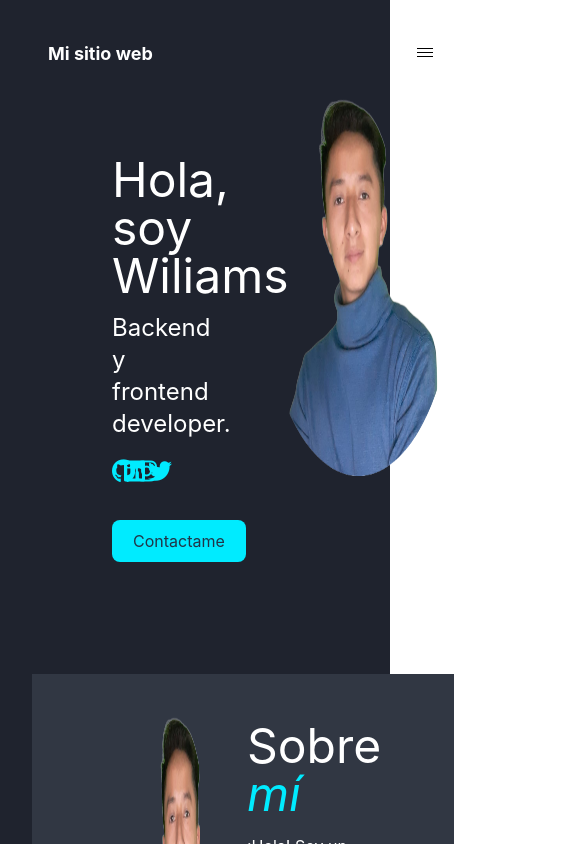
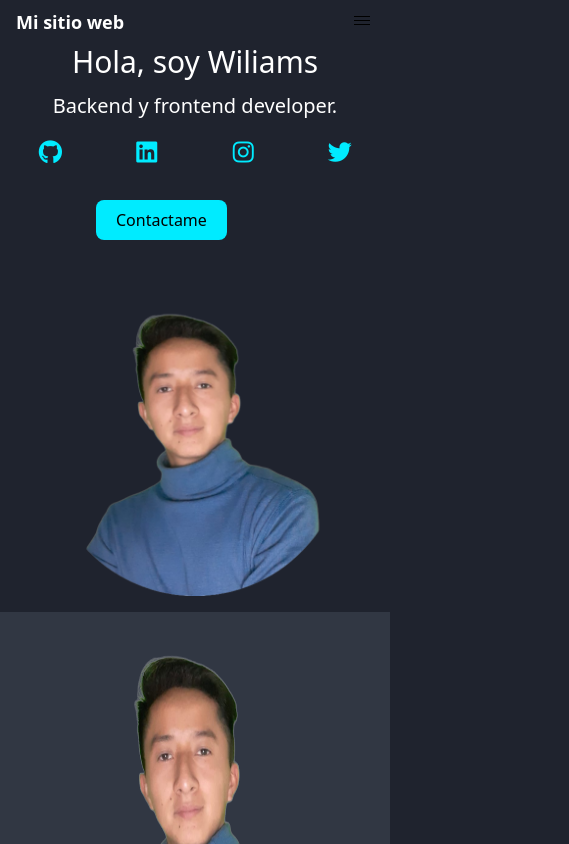
Before and after one commit to wil-ixcoy/portafolio, a Vue app: page / in a window 390 px wide. Shown: the top 844 px of the page, 569 px wide, since content can reach past the window. Built offline with nearby package versions, Linux system fonts and the light colour scheme.

Commit message:
inicio del responsive en los componentes de projects, about y header

```diff
--- a/src/components/about.vue
+++ b/src/components/about.vue
@@ -1,6 +1,6 @@
 <template>
   <div class="bg-secundary">
-    <section class="grid grid-cols-2 gap-2 mt-4 py-5 px-24">
+    <section class="grid grid-cols-1 sm:grid-cols-2 gap-2 mt-4 py-5 px-12 sm:px-24">
       <img src="../assets/fotoperfil.png" alt="" />
 
       <section class="">
--- a/src/components/header.vue
+++ b/src/components/header.vue
@@ -2,39 +2,58 @@
 </script>
 
 <template>
-  <section class="grid grid-cols-2 gap-10 mx-auto">
-    <article class="p-20">
-      <h1 class="text-left text-colorwhite text-5xl">Hola, soy Wiliams</h1>
-      <p class="text-left text-colorwhite text-2xl pt-3">
+  <section class="grid sm:grid-cols-1 md:grid-cols-2 gap-10 mx-auto">
+    <article class="sm:p-10">
+      <h1
+        class="text-center md:text-left text-colorwhite text-3xl md:text-4xl lg:text-5xl"
+      >
+        Hola, soy Wiliams
+      </h1>
+      <p
+        class="text-center md:text-left text-colorwhite text-xl lg:text-2xl pt-3"
+      >
         Backend y frontend developer.
       </p>
 
-      <section class="grid grid-cols-4 gap-3 my-4">
-        <a target="_blank" href="https://github.com/wil-ixcoy" class="text-2xl text-primary">
+      <section
+        class="grid grid-cols-4 gap-3 my-4 mx-2 text-center sm:text-left"
+      >
+        <a
+          target="_blank"
+          href="https://github.com/wil-ixcoy"
+          class="text-2xl text-primary"
+        >
           <i class="fab fa-github"></i>
         </a>
         <a
-         target="_blank" href="https://www.linkedin.com/in/wiliamsixcoy/"
+          target="_blank"
+          href="https://www.linkedin.com/in/wiliamsixcoy/"
           class="text-2xl text-primary"
         >
           <i class="fab fa-linkedin"></i>
         </a>
         <a
-         target="_blank" href="https://www.instagram.com/wil_ixcoy/"
+          target="_blank"
+          href="https://www.instagram.com/wil_ixcoy/"
           class="text-2xl text-primary"
         >
           <i class="fab fa-instagram"></i>
         </a>
-        <a target="_blank" href="https://twitter.com/wil_ixcoy" class="text-2xl text-primary">
+        <a
+          target="_blank"
+          href="https://twitter.com/wil_ixcoy"
+          class="text-2xl text-primary"
+        >
           <i class="fab fa-twitter"></i>
         </a>
       </section>
 
-      <button class="rounded-lg border-black py-2 px-5 my-4 bg-primary">
-        Contactame
-      </button>
+<button class="rounded-lg border-black py-2 px-5 my-4 bg-primary mx-24 sm:ml-auto sm:mr-0">
+  Contactame
+</button>
+
     </article>
-    <article class="">
+    <article class="flex justify-center items-center">
       <img src="../assets/fotoperfil.png" alt="" />
     </article>
   </section>
@@ -45,4 +64,10 @@ img {
   width: 400px;
   height: 400px;
 }
+@media (max-width: 640px) {
+  img {
+    width: 300px;
+    height: 300px;
+  }
+}
 </style>
--- a/src/components/projects.vue
+++ b/src/components/projects.vue
@@ -3,7 +3,7 @@
     <h1 class="text-4xl mt-12 text-colorwhite">Mis Proyectos</h1>
     <h2 class="text-3xl text-left text-primary">Proyectos Frontend:</h2>
 
-    <section class="grid grid-cols-4 gap-4">
+    <section class="grid grid-cols-1 sm:grid-cols-2 lg:grid-cols-3 xl:grid-cols-4 2xl:grid-cols-5 gap-4">
       <!-- primer proyecto Weather App -->
       <section class="bg-secundary rounded-md drop-shadow-2xl mt-6">
         <img
@@ -145,7 +145,7 @@
     <!-- proyectos backend developer -->
     <h2 class="text-3xl text-left text-primary mt-12">Proyectos Backend:</h2>
 
-    <section class="grid grid-cols-4 gap-4">
+    <section class="grid grid-cols-1 sm:grid-cols-2 lg:grid-cols-3 xl:grid-cols-4 2xl:grid-cols-5 gap-4">
       <!-- primer proyecto clon de pinterest-->
       <section class="bg-secundary rounded-md drop-shadow-2xl mt-6">
         <img
--- a/src/main.js
+++ b/src/main.js
@@ -1,5 +1,4 @@
 import { createApp } from 'vue'
-import './style.css'
 import App from './App.vue'
 import './index.css'
 
--- a/src/style.css
+++ /dev/null
@@ -1,89 +0,0 @@
-:root {
-  font-family: Inter, system-ui, Avenir, Helvetica, Arial, sans-serif;
-  line-height: 1.5;
-  font-weight: 400;
-
-  color-scheme: light dark;
-  color: rgba(255, 255, 255, 0.87);
-  background-color: #242424;
-
-  font-synthesis: none;
-  text-rendering: optimizeLegibility;
-  -webkit-font-smoothing: antialiased;
-  -moz-osx-font-smoothing: grayscale;
-  -webkit-text-size-adjust: 100%;
-}
-
-a {
-  font-weight: 500;
-  color: #646cff;
-  text-decoration: inherit;
-}
-a:hover {
-  color: #535bf2;
-}
-
-a {
-  font-weight: 500;
-  color: #646cff;
-  text-decoration: inherit;
-}
-a:hover {
-  color: #535bf2;
-}
-
-body {
-  margin: 0;
-  display: flex;
-  place-items: center;
-  min-width: 320px;
-  min-height: 100vh;
-}
-
-h1 {
-  font-size: 3.2em;
-  line-height: 1.1;
-}
-
-button {
-  border-radius: 8px;
-  border: 1px solid transparent;
-  padding: 0.6em 1.2em;
-  font-size: 1em;
-  font-weight: 500;
-  font-family: inherit;
-  background-color: #1a1a1a;
-  cursor: pointer;
-  transition: border-color 0.25s;
-}
-button:hover {
-  border-color: #646cff;
-}
-button:focus,
-button:focus-visible {
-  outline: 4px auto -webkit-focus-ring-color;
-}
-
-.card {
-  padding: 2em;
-}
-
-#app {
-  max-width: 1280px;
-  margin: 0 auto;
-  padding: 2rem;
-  text-align: center;
-}
-
-@media (prefers-color-scheme: light) {
-  :root {
-    color: #213547;
-    background-color: #ffffff;
-  }
-  a:hover {
-    color: #747bff;
-  }
-  button {
-    background-color: #f9f9f9;
-  }
-}
```
